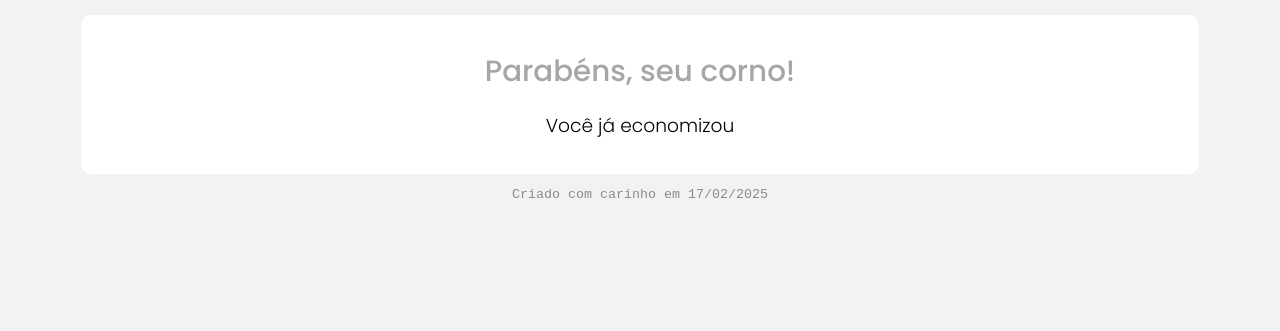
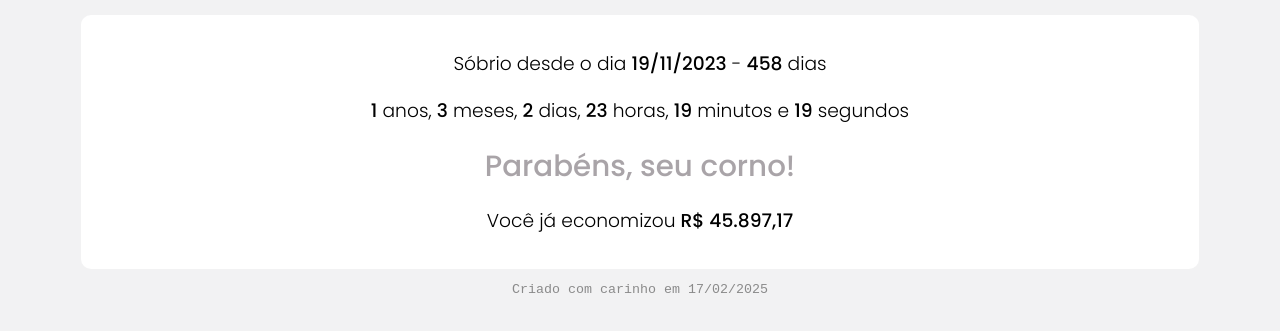
Before and after one commit to marquiCampoy/calculadoraSobriedade, a plain HTML site: page index.htm in a window 1280 px wide. Shown: the part 235-566 px from the top of the page. Drawn offline with Linux system fonts and the light colour scheme.

Commit message:
Update index.htm

```diff
--- a/index.htm
+++ b/index.htm
@@ -44,7 +44,7 @@ v3 - Calculadora de economia desde a parada
 				const totalDaysDifference = Math.floor(dataEmMs / millisecondsInDay);
 				const totalSecondsDifference = Math.floor(dataEmMs / 1000);
 				const yearDifference = Math.floor(dataEmMs / millisecondsInYear);
-				const monthDifference = Math.floor((dataEmMs % milissecondsInYear) / millisecondsInMonth);
+				const monthDifference = Math.floor((dataEmMs % millisecondsInYear) / millisecondsInMonth);
 				const dayDifference = Math.floor((dataEmMs % millisecondsInMonth) / millisecondsInDay);
 				const hourDifference = Math.floor((dataEmMs % millisecondsInDay) / millisecondsInHour);
 				const minuteDifference = Math.floor((dataEmMs % millisecondsInHour) / millisecondsInMinute)
```
